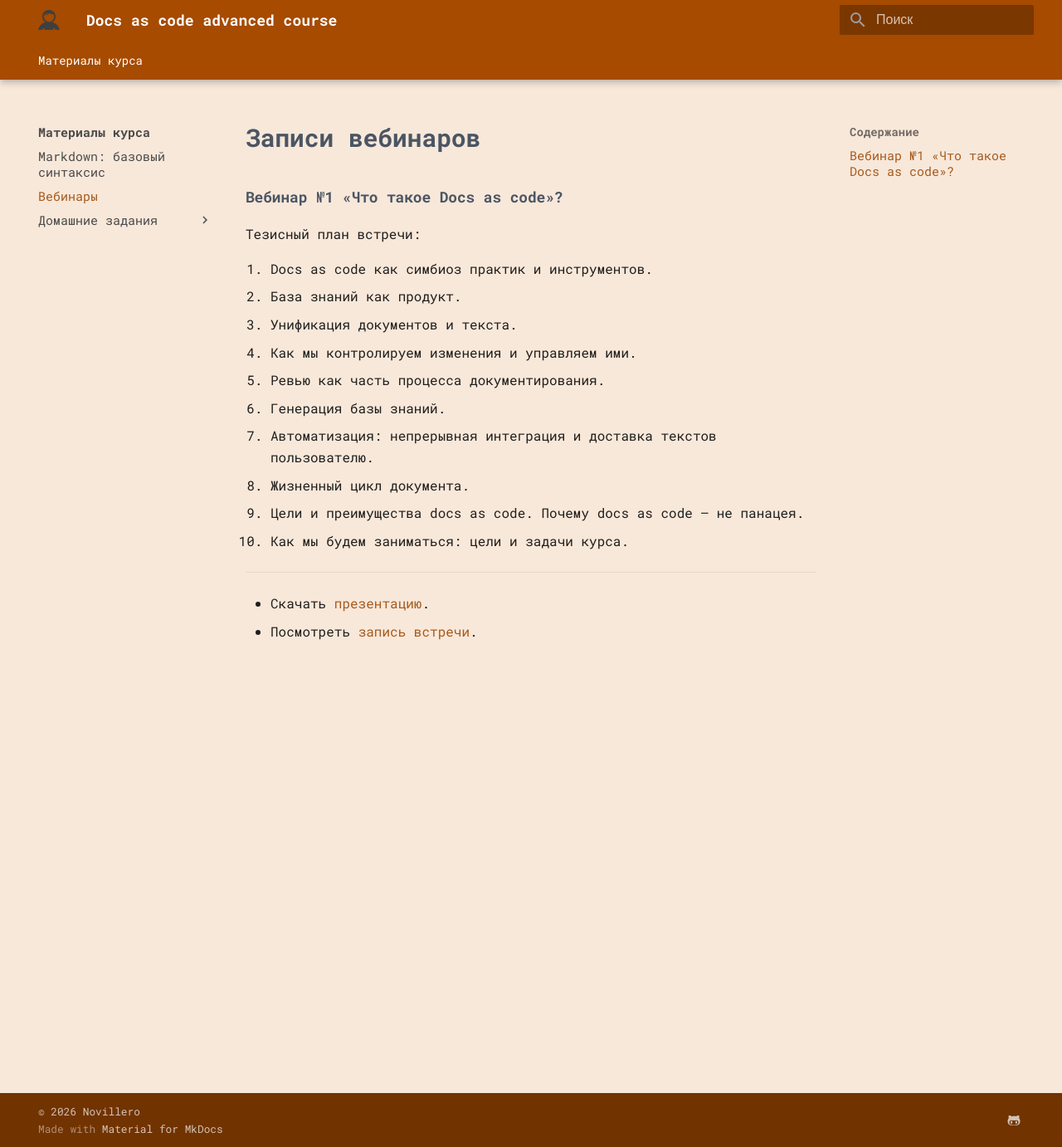
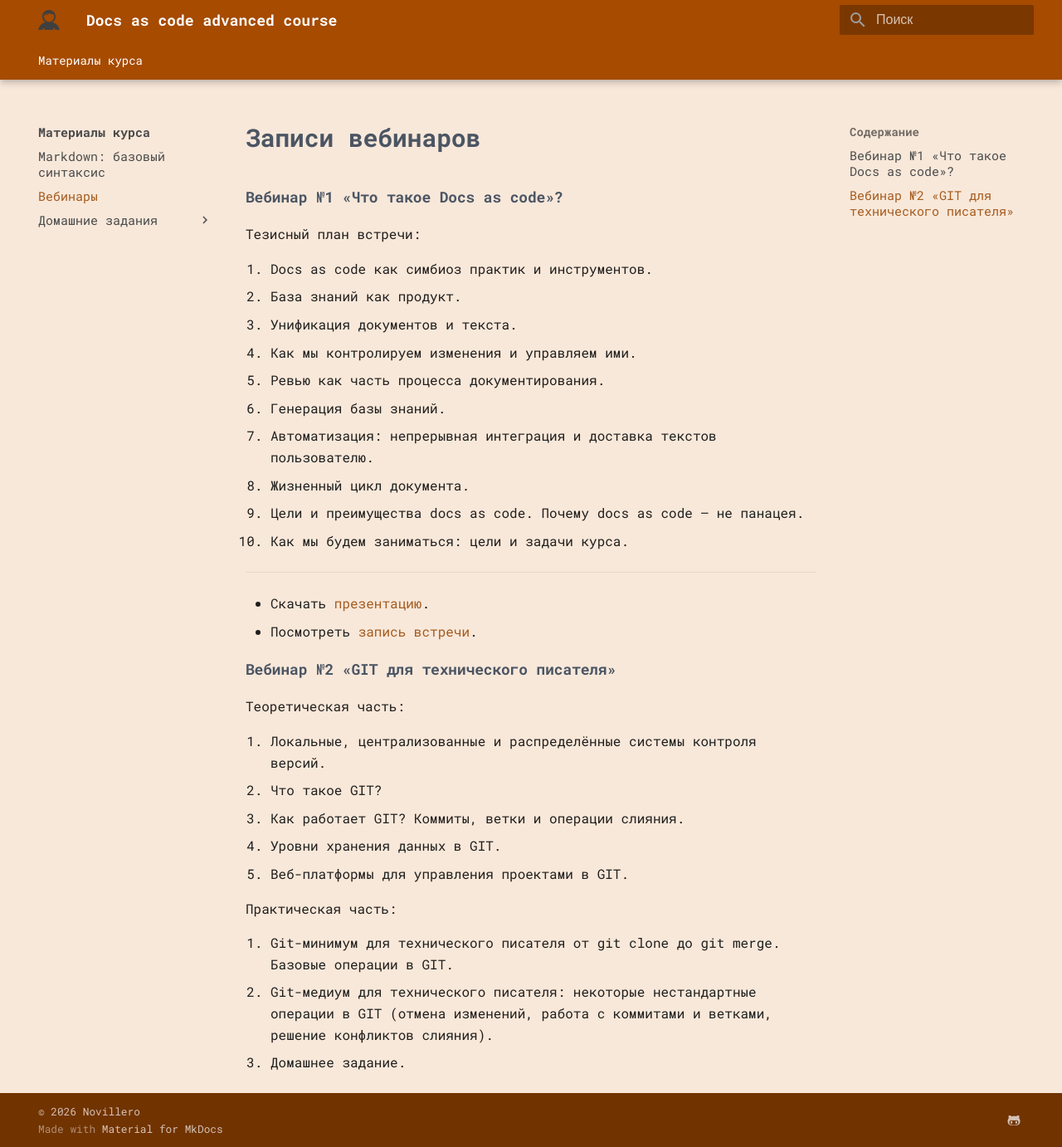
Before and after one commit to novillero/dac-adv-2, an MkDocs documentation site: the page built from docs/meetings.md, in a window 1280 px wide and 1382 px high. Shown: the whole window at 83% size. Built offline with MkDocs 1.6.1 and Material for MkDocs 9.7.7, drawn with Linux system fonts in a browser that asks for light colours; some web fonts are replaced.

Commit message:
add new webinar

```diff
--- a/docs/meetings.md
+++ b/docs/meetings.md
@@ -19,3 +19,19 @@
 
 * Скачать [презентацию](./original-docs/meeting-1.pdf){target=_blank}.
 * Посмотреть [запись встречи](https://disk.yandex.ru/i/6adtlhvipQsaWw){target=_blank}.
+
+#### Вебинар №2 «GIT для технического писателя»
+
+Теоретическая часть:
+
+1. Локальные, централизованные и распределённые системы контроля версий.
+2. Что такое GIT?
+3. Как работает GIT? Коммиты, ветки и операции слияния.
+4. Уровни хранения данных в GIT.
+5. Веб-платформы для управления проектами в GIT.
+
+Практическая часть:
+
+1. Git-минимум для технического писателя от git clone до git merge. Базовые операции в GIT.
+2. Git-медиум для технического писателя: некоторые нестандартные операции в GIT (отмена изменений, работа с коммитами и ветками, решение конфликтов слияния).
+3. Домашнее задание.
```
